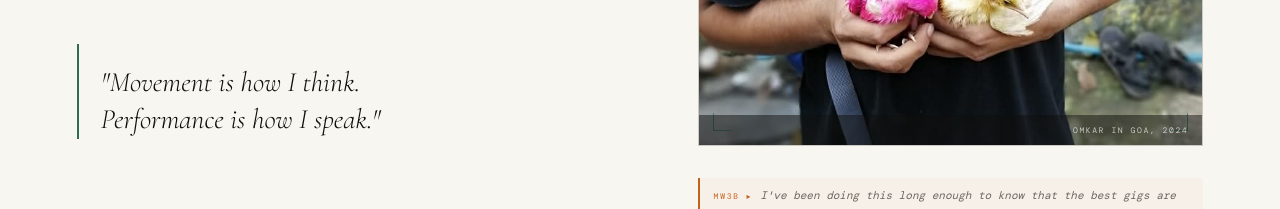
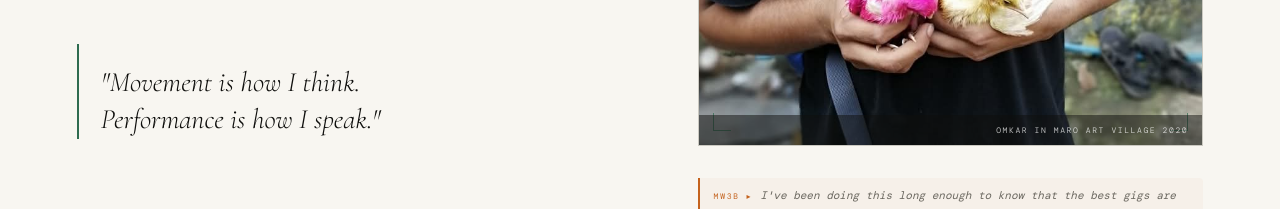
Before and after one commit to omkardhara/Website, a React (Create React App) app: page / in a window 1280 px wide. Shown: the part 1560-1769 px from the top of the page. Built offline with nearby package versions, Linux system fonts and the light colour scheme; a web font is replaced by a local one.

Commit message:
Update App.js

```diff
--- a/src/App.js
+++ b/src/App.js
@@ -1388,7 +1388,7 @@ function About() {
             ─────────────────────────────────────────────────────── */}
             {(() => {
               const ABOUT_PHOTO = "/images/Omkar Dhareshwar-About.jpeg"; // ← swap null for your image path e.g. "/images/omkar-about.jpg"
-              const ABOUT_CAPTION = "Omkar in Goa, 2024"; // ← update caption here
+              const ABOUT_CAPTION = "Omkar in Maro Art Village 2020"; // ← update caption here
               return (
                 <div
                   style={{
```
